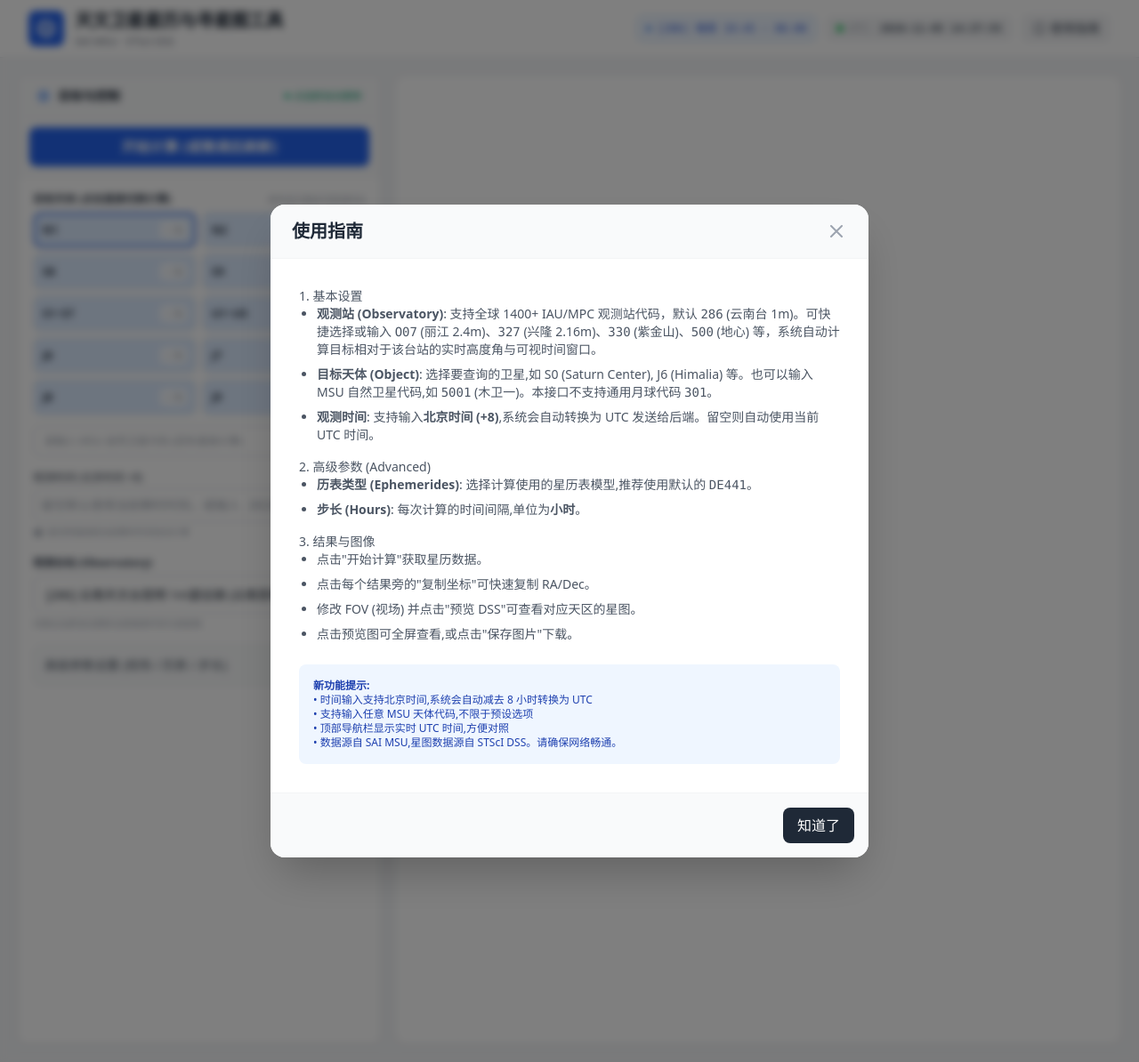
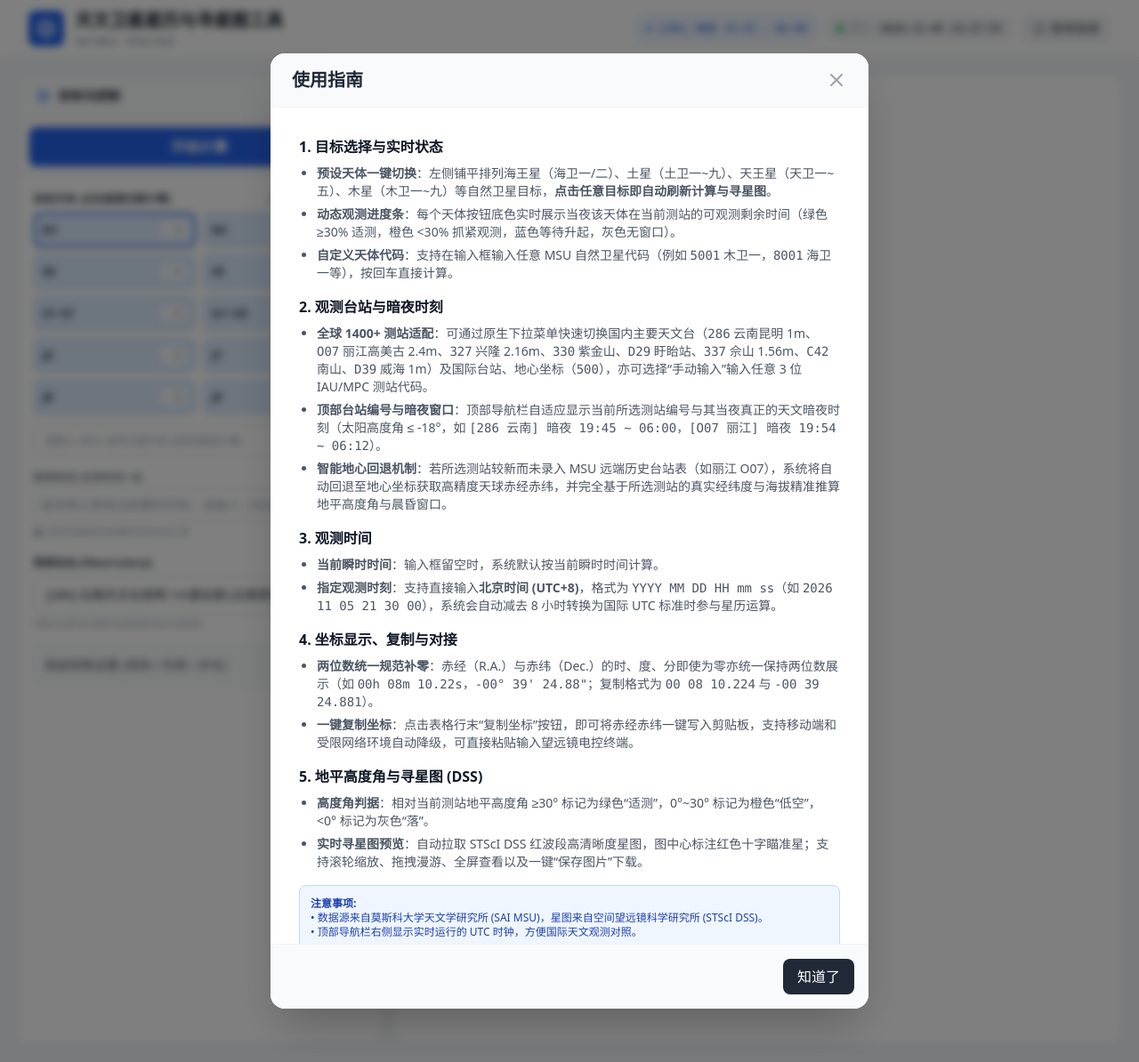
Before and after one commit to yangzhe0/project_ephemeris, a Flask app: page / in a window 1280 px wide, after a click on "使用指南". Shown: the whole page at 89% size. Run offline with Flask 3, Linux system fonts and the light colour scheme; data that the repository does not hold is empty; some libraries are stand-ins or nearby versions.

Commit message:
style: 按钮精简为开始计算，移除天体直径显示，全面更新使用指南

```diff
--- a/templates/index.html
+++ b/templates/index.html
@@ -187,7 +187,7 @@
                     <button id="submitBtn" onclick="submitCalculation()"
                         class="w-full bg-blue-600 hover:bg-blue-700 text-white font-bold py-2.5 px-4 rounded-lg transition flex justify-center items-center gap-2 shadow-sm hover:shadow active:scale-98 duration-150">
                         <div class="loader" id="btnLoader"></div>
-                        <span id="btnText"><span class="sm:hidden">开始计算 / 刷新</span><span class="hidden sm:inline">开始计算 (或微调后刷新)</span></span>
+                        <span id="btnText">开始计算</span>
                     </button>
                 </div>
 
@@ -725,7 +725,7 @@
                 btn.disabled = false;
                 btn.classList.remove('opacity-75', 'cursor-not-allowed');
                 loader.style.display = 'none';
-                btnText.innerHTML = '<span class="sm:hidden">开始计算 / 刷新</span><span class="hidden sm:inline">开始计算 (或微调后刷新)</span>';
+                btnText.innerText = '开始计算';
             }
         }
 
@@ -765,7 +765,7 @@
             // 顶部精简摘要
             const summaryHeader = document.getElementById('targetSummaryHeader');
             if (summaryHeader) {
-                summaryHeader.innerHTML = `<span>高度角 (${stCode}): <strong class="${first.is_observable ? 'text-emerald-600' : 'text-amber-600'}">${first.alt_str}</strong></span> | <span>直径: <strong>${diameter}</strong></span>`;
+                summaryHeader.innerHTML = `<span>高度角 (${stCode}): <strong class="${first.is_observable ? 'text-emerald-600' : 'text-amber-600'}">${first.alt_str}</strong></span>`;
             }
 
             // 目标详细状态横幅
@@ -782,8 +782,7 @@
                             <span class="font-bold font-mono text-sm ${first.is_observable ? 'text-emerald-700' : (first.alt_deg >= 0 ? 'text-amber-700' : 'text-gray-500')}">${first.alt_str}</span>
                             <span class="px-1.5 py-0.5 rounded text-[10px] font-bold ${first.is_observable ? 'bg-emerald-100 text-emerald-800' : (first.alt_deg >= 0 ? 'bg-amber-100 text-amber-800' : 'bg-gray-200 text-gray-600')}">${first.status_text || (first.is_observable ? '适测 ≥30°' : '低空')}</span>
                         </div>
-                        <div><span class="text-gray-400">天体直径:</span> <span class="font-bold font-mono text-gray-800">${diameter}</span></div>
-                        <div><span class="text-gray-400">视角直径:</span> <span class="font-bold font-mono text-purple-700">${angularSize}</span></div>
+
                     </div>
                 </div>
             `;
@@ -798,7 +797,7 @@
                                 <th class="px-3 py-2 font-semibold border-b text-center">高度角 (${stCode})</th>
                                 <th class="px-3 py-2 font-semibold border-b">赤经 (R.A.)</th>
                                 <th class="px-3 py-2 font-semibold border-b">赤纬 (Dec.)</th>
-                                <th class="px-3 py-2 font-semibold border-b text-center">天体直径 (视直径)</th>
+
                                 <th class="px-3 py-2 font-semibold border-b text-right">操作</th>
                             </tr>
                         </thead>
@@ -826,10 +825,7 @@
                                     </td>
                                     <td class="px-3 py-2.5 text-blue-700 font-bold whitespace-nowrap">${item.ra}</td>
                                     <td class="px-3 py-2.5 text-blue-700 font-bold whitespace-nowrap">${item.de}</td>
-                                    <td class="px-3 py-2.5 text-center text-xs text-gray-600 whitespace-nowrap">
-                                        <span class="font-medium text-gray-800">${diamText}</span>
-                                        <span class="text-purple-600 text-[11px] block">(${angText})</span>
-                                    </td>
+
                                     <td class="px-3 py-2.5 text-right whitespace-nowrap">
                                         <button onclick="copyRowCoordinates(${index}, this)"
                                             class="px-2.5 py-1 text-xs font-medium border border-gray-200 rounded bg-white text-gray-600 hover:bg-gray-50 hover:text-blue-600 hover:border-blue-200 transition inline-flex items-center gap-1 shadow-2xs cursor-pointer active:scale-95"
@@ -1066,35 +1062,53 @@
                     </svg>
                 </button>
             </div>
-            <div class="p-8 overflow-y-auto prose text-sm text-gray-600">
-                <h4>1. 基本设置</h4>
-                <ul class="list-disc pl-5 space-y-2">
-                    <li><strong>观测站 (Observatory)</strong>: 支持全球 1400+ IAU/MPC 观测站代码，默认 <code>286</code> (云南台 1m)。可快捷选择或输入 <code>O07</code> (丽江 2.4m)、<code>327</code> (兴隆 2.16m)、<code>330</code> (紫金山)、<code>500</code> (地心) 等，系统自动计算目标相对于该台站的实时高度角与可视时间窗口。</li>
-                    <li><strong>目标天体 (Object)</strong>: 选择要查询的卫星,如 S0 (Saturn Center), J6 (Himalia)
-                        等。也可以输入 MSU 自然卫星代码,如 <code>5001</code> (木卫一)。本接口不支持通用月球代码 <code>301</code>。</li>
-                    <li><strong>观测时间</strong>: 支持输入<strong>北京时间 (+8)</strong>,系统会自动转换为 UTC 发送给后端。留空则自动使用当前 UTC 时间。</li>
-                </ul>
+            <div class="p-6 sm:p-8 overflow-y-auto prose text-sm text-gray-600 space-y-4">
+                <div>
+                    <h4 class="font-bold text-gray-900 text-base mb-2">1. 目标选择与实时状态</h4>
+                    <ul class="list-disc pl-5 space-y-1.5">
+                        <li><strong>预设天体一键切换</strong>：左侧铺平排列海王星（海卫一/二）、土星（土卫一~九）、天王星（天卫一~五）、木星（木卫一~九）等自然卫星目标，<strong>点击任意目标即自动刷新计算与寻星图</strong>。</li>
+                        <li><strong>动态观测进度条</strong>：每个天体按钮底色实时展示当夜该天体在当前测站的可观测剩余时间（绿色 ≥30% 适测，橙色 &lt;30% 抓紧观测，蓝色等待升起，灰色无窗口）。</li>
+                        <li><strong>自定义天体代码</strong>：支持在输入框输入任意 MSU 自然卫星代码（例如 <code>5001</code> 木卫一，<code>8001</code> 海卫一等），按回车直接计算。</li>
+                    </ul>
+                </div>
 
-                <h4 class="mt-4">2. 高级参数 (Advanced)</h4>
-                <ul class="list-disc pl-5 space-y-2">
-                    <li><strong>历表类型 (Ephemerides)</strong>: 选择计算使用的星历表模型,推荐使用默认的 <code>DE441</code>。</li>
-                    <li><strong>步长 (Hours)</strong>: 每次计算的时间间隔,单位为<strong>小时</strong>。</li>
-                </ul>
+                <div>
+                    <h4 class="font-bold text-gray-900 text-base mb-2">2. 观测台站与暗夜时刻</h4>
+                    <ul class="list-disc pl-5 space-y-1.5">
+                        <li><strong>全球 1400+ 测站适配</strong>：可通过原生下拉菜单快速切换国内主要天文台（<code>286</code> 云南昆明 1m、<code>O07</code> 丽江高美古 2.4m、<code>327</code> 兴隆 2.16m、<code>330</code> 紫金山、<code>D29</code> 盱眙站、<code>337</code> 佘山 1.56m、<code>C42</code> 南山、<code>D39</code> 威海 1m）及国际台站、地心坐标（<code>500</code>），亦可选择“手动输入”输入任意 3 位 IAU/MPC 测站代码。</li>
+                        <li><strong>顶部台站编号与暗夜窗口</strong>：顶部导航栏自适应显示当前所选测站编号与其当夜真正的天文暗夜时刻（太阳高度角 ≤ -18°，如 <code>[286 云南] 暗夜 19:45 ~ 06:00</code>，<code>[O07 丽江] 暗夜 19:54 ~ 06:12</code>）。</li>
+                        <li><strong>智能地心回退机制</strong>：若所选测站较新而未录入 MSU 远端历史台站表（如丽江 O07），系统将自动回退至地心坐标获取高精度天球赤经赤纬，并完全基于所选测站的真实经纬度与海拔精准推算地平高度角与晨昏窗口。</li>
+                    </ul>
+                </div>
 
-                <h4 class="mt-4">3. 结果与图像</h4>
-                <ul class="list-disc pl-5 space-y-2">
-                    <li>点击"开始计算"获取星历数据。</li>
-                    <li>点击每个结果旁的"复制坐标"可快速复制 RA/Dec。</li>
-                    <li>修改 FOV (视场) 并点击"预览 DSS"可查看对应天区的星图。</li>
-                    <li>点击预览图可全屏查看,或点击"保存图片"下载。</li>
-                </ul>
+                <div>
+                    <h4 class="font-bold text-gray-900 text-base mb-2">3. 观测时间</h4>
+                    <ul class="list-disc pl-5 space-y-1.5">
+                        <li><strong>当前瞬时时间</strong>：输入框留空时，系统默认按当前瞬时时间计算。</li>
+                        <li><strong>指定观测时刻</strong>：支持直接输入<strong>北京时间 (UTC+8)</strong>，格式为 <code>YYYY MM DD HH mm ss</code>（如 <code>2026 11 05 21 30 00</code>），系统会自动减去 8 小时转换为国际 UTC 标准时参与星历运算。</li>
+                    </ul>
+                </div>
 
-                <div class="mt-6 p-4 bg-blue-50 text-blue-800 rounded-lg text-xs">
-                    <strong>新功能提示:</strong><br>
-                    • 时间输入支持北京时间,系统会自动减去 8 小时转换为 UTC<br>
-                    • 支持输入任意 MSU 天体代码,不限于预设选项<br>
-                    • 顶部导航栏显示实时 UTC 时间,方便对照<br>
-                    • 数据源自 SAI MSU,星图数据源自 STScI DSS。请确保网络畅通。
+                <div>
+                    <h4 class="font-bold text-gray-900 text-base mb-2">4. 坐标显示、复制与对接</h4>
+                    <ul class="list-disc pl-5 space-y-1.5">
+                        <li><strong>两位数统一规范补零</strong>：赤经（R.A.）与赤纬（Dec.）的时、度、分即使为零亦统一保持两位数展示（如 <code>00h 08m 10.22s</code>，<code>-00° 39' 24.88"</code>；复制格式为 <code>00 08 10.224</code> 与 <code>-00 39 24.881</code>）。</li>
+                        <li><strong>一键复制坐标</strong>：点击表格行末“复制坐标”按钮，即可将赤经赤纬一键写入剪贴板，支持移动端和受限网络环境自动降级，可直接粘贴输入望远镜电控终端。</li>
+                    </ul>
+                </div>
+
+                <div>
+                    <h4 class="font-bold text-gray-900 text-base mb-2">5. 地平高度角与寻星图 (DSS)</h4>
+                    <ul class="list-disc pl-5 space-y-1.5">
+                        <li><strong>高度角判据</strong>：相对当前测站地平高度角 ≥30° 标记为绿色“适测”，0°~30° 标记为橙色“低空”，&lt;0° 标记为灰色“落”。</li>
+                        <li><strong>实时寻星图预览</strong>：自动拉取 STScI DSS 红波段高清晰度星图，图中心标注红色十字瞄准星；支持滚轮缩放、拖拽漫游、全屏查看以及一键“保存图片”下载。</li>
+                    </ul>
+                </div>
+
+                <div class="p-3 bg-blue-50 border border-blue-200 text-blue-800 rounded-lg text-xs space-y-1">
+                    <strong>注意事项:</strong><br>
+                    • 数据源来自莫斯科大学天文学研究所 (SAI MSU)，星图来自空间望远镜科学研究所 (STScI DSS)。<br>
+                    • 顶部导航栏右侧显示实时运行的 UTC 时钟，方便国际天文观测对照。
                 </div>
             </div>
             <div class="p-4 border-t border-gray-100 bg-gray-50 flex justify-end">
```
